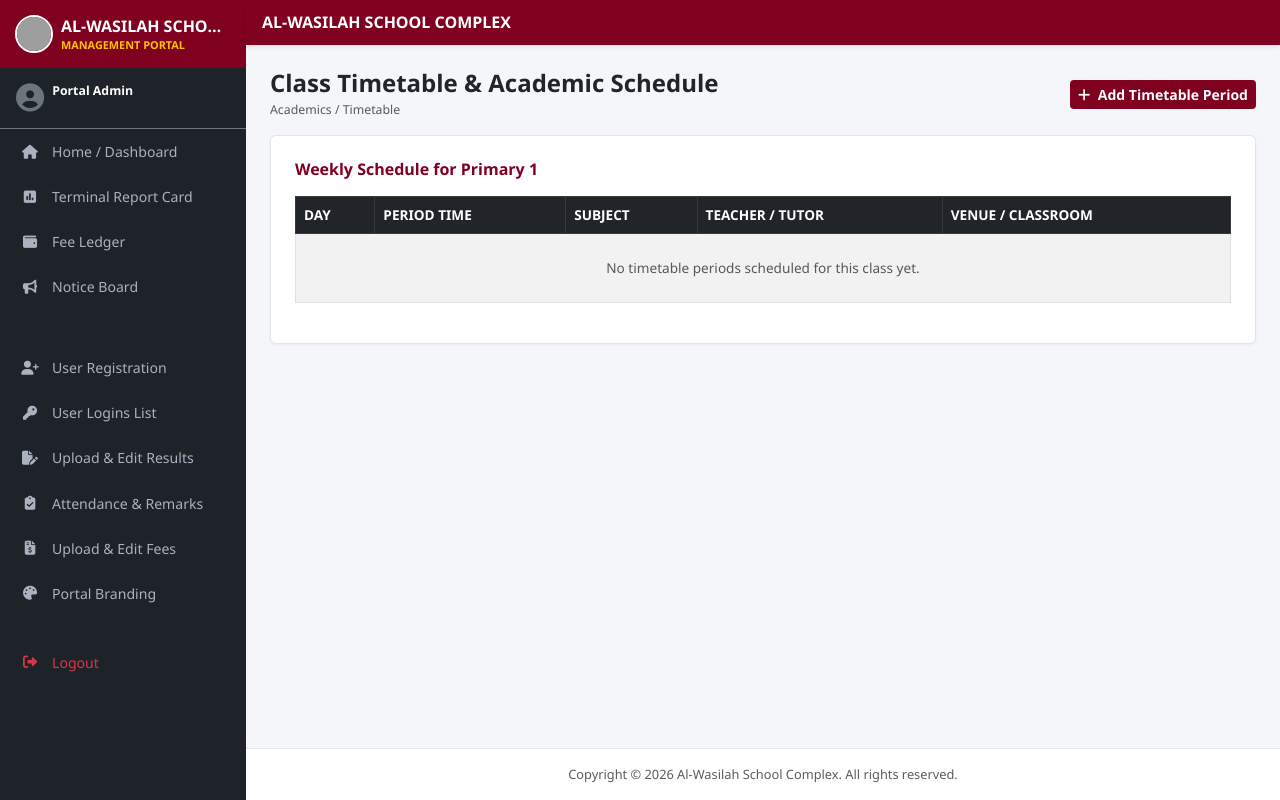
After one commit to ahaqq861-sys/al-wasilah-portal, a Django app: page /portal/timetable/ in a window 1280 px wide. The commit adds this page. Run offline with Django 5.2, Linux system fonts and the light colour scheme; a user stored in the database is signed in; data comes from the database, SQL or seed files in the repository; data that the repository does not hold is empty; grey boxes are pictures that could not be loaded.

Commit message:
Add primary school timetable, dynamic login background upload, and forced root authentication

```diff
--- a/core/urls.py
+++ b/core/urls.py
@@ -6,7 +6,7 @@ from portal.views import login_view
 
 urlpatterns = [
     path('admin/', admin.site.urls),
-    path('', login_view, name='login'),
+    path('', login_view, name='login'), # Clicking portal link immediately demands login
     path('portal/', include('portal.urls')),
 ]
 
--- a/portal/models.py
+++ b/portal/models.py
@@ -4,10 +4,11 @@ from django.contrib.auth.models import User
 class PortalBranding(models.Model):
     school_name = models.CharField(max_length=255, default="AL-WASILAH SCHOOL COMPLEX")
     tagline_subtext = models.CharField(max_length=255, default="Knowledge, Integrity and Excellence")
-    primary_color = models.CharField(max_length=10, default="#800020") # Burgundy / Wine
+    primary_color = models.CharField(max_length=10, default="#800020")
     secondary_color = models.CharField(max_length=10, default="#17a2b8")
     sidebar_color = models.CharField(max_length=10, default="#1e2229")
     logo = models.ImageField(upload_to="branding/", blank=True, null=True)
+    login_background = models.ImageField(upload_to="branding/", blank=True, null=True)
     contact_email = models.EmailField(default="info@alwasilah.edu.gh")
     contact_phone = models.CharField(max_length=20, default="+233 24 000 0000")
     address = models.TextField(default="Tamale, Northern Region, Ghana")
@@ -56,7 +57,7 @@ class FeeLedger(models.Model):
         super().save(*args, **kwargs)
 
     def __str__(self):
-        return f"{self.student.username} - {self.title}"
+        return f"{self.user.username} - {self.title}"
 
 class AcademicResult(models.Model):
     student = models.ForeignKey(User, on_delete=models.CASCADE, related_name='academic_results')
@@ -94,3 +95,14 @@ class Announcement(models.Model):
 
     def __str__(self):
         return self.title
+
+class TimetableEntry(models.Model):
+    class_name = models.CharField(max_length=50, default="Primary 1")
+    day_of_week = models.CharField(max_length=20, default="Monday")
+    period_time = models.CharField(max_length=50, default="08:00 - 09:00")
+    subject_name = models.CharField(max_length=100, default="Mathematics")
+    teacher_name = models.CharField(max_length=100, default="Madam Comfort")
+    venue = models.CharField(max_length=50, default="Classroom 1")
+
+    def __str__(self):
+        return f"{self.class_name} - {self.day_of_week}: {self.subject_name}"
--- /dev/null
+++ b/portal/templates/portal/timetable.html
@@ -0,0 +1,106 @@
+{% extends 'portal/base.html' %}
+
+{% block title %}Class Timetable - {{ branding.school_name }}{% endblock %}
+
+{% block content %}
+<div class="d-flex justify-content-between align-items-center mb-3">
+    <div>
+        <h4 class="fw-bold mb-0">Class Timetable & Academic Schedule</h4>
+        <small class="text-muted">Academics / Timetable</small>
+    </div>
+    {% if profile.role == 'admin' or profile.role == 'teacher' or request.user.is_superuser %}
+    <button class="btn btn-brand btn-sm fw-bold" data-bs-toggle="modal" data-bs-target="#addPeriodModal">
+        <i class="fa-solid fa-plus me-1"></i> Add Timetable Period
+    </button>
+    {% endif %}
+</div>
+
+<div class="portal-card p-4">
+    <h6 class="fw-bold mb-3" style="color: var(--brand-primary);">Weekly Schedule for {{ profile.assigned_class }}</h6>
+
+    <div class="table-responsive">
+        <table class="table table-bordered table-striped align-middle" style="font-size: 0.85rem;">
+            <thead class="table-dark text-uppercase">
+                <tr>
+                    <th>Day</th>
+                    <th>Period Time</th>
+                    <th>Subject</th>
+                    <th>Teacher / Tutor</th>
+                    <th>Venue / Classroom</th>
+                </tr>
+            </thead>
+            <tbody>
+                {% for item in entries %}
+                <tr>
+                    <td class="fw-bold">{{ item.day_of_week }}</td>
+                    <td>{{ item.period_time }}</td>
+                    <td class="fw-bold text-primary">{{ item.subject_name }}</td>
+                    <td>{{ item.teacher_name }}</td>
+                    <td>{{ item.venue }}</td>
+                </tr>
+                {% empty %}
+                <tr>
+                    <td colspan="5" class="text-center py-4 text-muted">No timetable periods scheduled for this class yet.</td>
+                </tr>
+                {% endfor %}
+            </tbody>
+        </table>
+    </div>
+</div>
+
+{% if profile.role == 'admin' or profile.role == 'teacher' or request.user.is_superuser %}
+<div class="modal fade" id="addPeriodModal" tabindex="-1">
+    <div class="modal-dialog">
+        <div class="modal-content">
+            <form method="POST" action="{% url 'portal:timetable' %}">
+                {% csrf_token %}
+                <div class="modal-header bg-dark text-white py-2">
+                    <h6 class="modal-title fw-bold"><i class="fa-solid fa-plus me-2"></i>Add Timetable Period</h6>
+                    <button type="button" class="btn-close btn-close-white" data-bs-dismiss="modal"></button>
+                </div>
+                <div class="modal-body" style="font-size: 0.85rem;">
+                    <div class="mb-3">
+                        <label class="form-label fw-bold">Class Name</label>
+                        <input type="text" name="class_name" value="{{ profile.assigned_class }}" class="form-control form-control-sm" required>
+                    </div>
+                    <div class="row g-2 mb-3">
+                        <div class="col-md-6">
+                            <label class="form-label fw-bold">Day of Week</label>
+                            <select name="day_of_week" class="form-select form-select-sm">
+                                <option value="Monday">Monday</option>
+                                <option value="Tuesday">Tuesday</option>
+                                <option value="Wednesday">Wednesday</option>
+                                <option value="Thursday">Thursday</option>
+                                <option value="Friday">Friday</option>
+                            </select>
+                        </div>
+                        <div class="col-md-6">
+                            <label class="form-label fw-bold">Period Time</label>
+                            <input type="text" name="period_time" class="form-control form-control-sm" placeholder="e.g. 08:00 - 09:00 AM" required>
+                        </div>
+                    </div>
+                    <div class="mb-3">
+                        <label class="form-label fw-bold">Subject Name</label>
+                        <input type="text" name="subject_name" class="form-control form-control-sm" placeholder="e.g. Mathematics / English" required>
+                    </div>
+                    <div class="row g-2">
+                        <div class="col-md-6">
+                            <label class="form-label fw-bold">Teacher Name</label>
+                            <input type="text" name="teacher_name" class="form-control form-control-sm" required>
+                        </div>
+                        <div class="col-md-6">
+                            <label class="form-label fw-bold">Venue / Classroom</label>
+                            <input type="text" name="venue" class="form-control form-control-sm" value="Primary Block" required>
+                        </div>
+                    </div>
+                </div>
+                <div class="modal-footer py-2">
+                    <button type="button" class="btn btn-secondary btn-sm" data-bs-dismiss="modal">Cancel</button>
+                    <button type="submit" class="btn btn-brand btn-sm">Save Period</button>
+                </div>
+            </form>
+        </div>
+    </div>
+</div>
+{% endif %}
+{% endblock %}
--- a/portal/urls.py
+++ b/portal/urls.py
@@ -7,6 +7,7 @@ urlpatterns = [
     path('dashboard/', views.dashboard_view, name='dashboard'),
     path('results/', views.results_view, name='results'),
     path('fees/', views.fees_view, name='fees'),
+    path('timetable/', views.timetable_view, name='timetable'),
     path('registration/', views.registration_view, name='registration'),
     path('user-logins/', views.user_logins_view, name='user_logins'),
     path('manage-results/', views.manage_results_view, name='manage_results'),
@@ -17,6 +18,5 @@ urlpatterns = [
     path('remarks/', views.manage_remarks_view, name='manage_remarks'),
     path('announcements/', views.announcements_view, name='announcements'),
     path('branding/', views.branding_view, name='branding'),
-    path('placeholder/<str:feature>/', views.placeholder_view, name='placeholder'),
     path('logout/', views.logout_view, name='logout'),
 ]
--- a/portal/views.py
+++ b/portal/views.py
@@ -7,7 +7,7 @@ from django.contrib.auth.models import User
 from django.contrib.auth import authenticate, login, logout
 from django.contrib import messages
 from django.db.models import Sum
-from .models import PortalBranding, StudentProfile, FeeLedger, AcademicResult, Announcement
+from .models import PortalBranding, StudentProfile, FeeLedger, AcademicResult, Announcement, TimetableEntry
 
 def generate_random_password(length=8):
     alphabet = string.ascii_letters + string.digits
@@ -16,10 +16,6 @@ def generate_random_password(length=8):
 def get_branding():
     branding, _ = PortalBranding.objects.get_or_create(id=1)
     return branding
-
-def placeholder_view(request, feature=None):
-    messages.info(request, f"The feature '{feature}' is under active development.")
-    return redirect('portal:dashboard')
 
 def login_view(request):
     if request.user.is_authenticated:
@@ -49,17 +45,51 @@ def dashboard_view(request):
         profile.save()
 
     announcements = Announcement.objects.all().order_by('-date_posted')[:5]
+    today_name = datetime.now().strftime('%A')
+    today_schedule = TimetableEntry.objects.filter(day_of_week=today_name, class_name=profile.assigned_class)
 
     context = {
         'branding': get_branding(),
         'profile': profile,
-        'today_day_name': datetime.now().strftime('%A'),
+        'today_day_name': today_name,
         'today_date_str': datetime.now().strftime('%d-%b-%Y'),
         'total_students': StudentProfile.objects.filter(role='student').count(),
         'total_teachers': StudentProfile.objects.filter(role='teacher').count(),
         'announcements': announcements,
+        'today_schedule': today_schedule,
     }
     return render(request, 'portal/dashboard.html', context)
+
+@login_required
+def timetable_view(request):
+    profile, _ = StudentProfile.objects.get_or_create(user=request.user)
+    entries = TimetableEntry.objects.filter(class_name=profile.assigned_class).order_by('day_of_week', 'period_time')
+
+    if request.method == 'POST' and (profile.role in ['admin', 'teacher'] or request.user.is_superuser):
+        class_name = request.POST.get('class_name')
+        day_of_week = request.POST.get('day_of_week')
+        period_time = request.POST.get('period_time')
+        subject_name = request.POST.get('subject_name')
+        teacher_name = request.POST.get('teacher_name')
+        venue = request.POST.get('venue')
+
+        TimetableEntry.objects.create(
+            class_name=class_name,
+            day_of_week=day_of_week,
+            period_time=period_time,
+            subject_name=subject_name,
+            teacher_name=teacher_name,
+            venue=venue
+        )
+        messages.success(request, "Timetable period added successfully!")
+        return redirect('portal:timetable')
+
+    context = {
+        'branding': get_branding(),
+        'profile': profile,
+        'entries': entries,
+    }
+    return render(request, 'portal/timetable.html', context)
 
 @login_required
 def registration_view(request):
@@ -367,6 +397,8 @@ def branding_view(request):
 
         if 'logo' in request.FILES:
             branding.logo = request.FILES['logo']
+        if 'login_background' in request.FILES:
+            branding.login_background = request.FILES['login_background']
 
         branding.save()
         messages.success(request, "Portal branding settings updated successfully!")
--- a/requirements.txt
+++ b/requirements.txt
@@ -41,7 +41,7 @@ psycopg2-binary==2.9.13
 pyarrow==24.0.0
 pydeck==0.9.3
 PyJWT==2.13.0
-python-dateutil>=2.8.2
+python-dateutil==2.9.0.post0
 python-dotenv==1.2.3
 python-multipart==0.0.32
 referencing==0.37.0
```
Also changed, not shown: core/settings.py (+17 -0 lines), portal/templates/portal/branding.html (+10 -0 lines), portal/templates/portal/login.html (+9 -4 lines), portal/migrations/0017_timetableentry_portalbranding_login_background.py (added).
